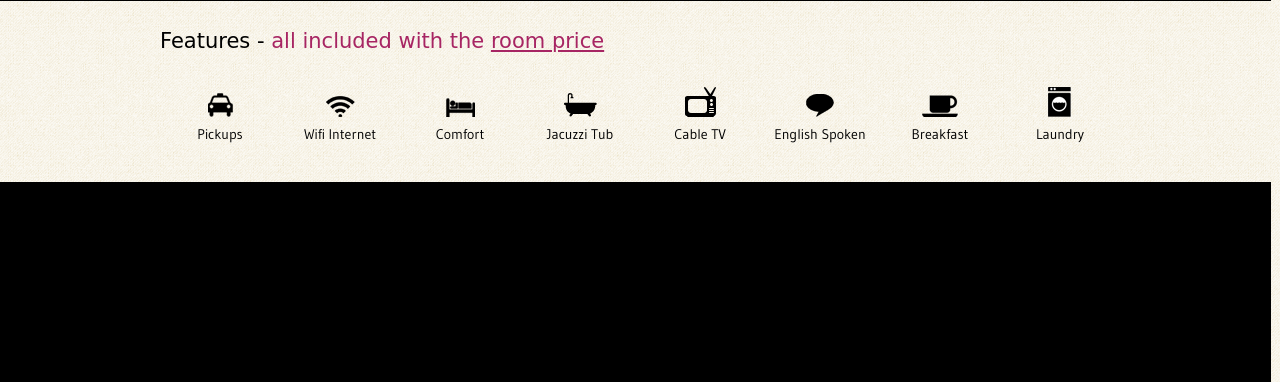
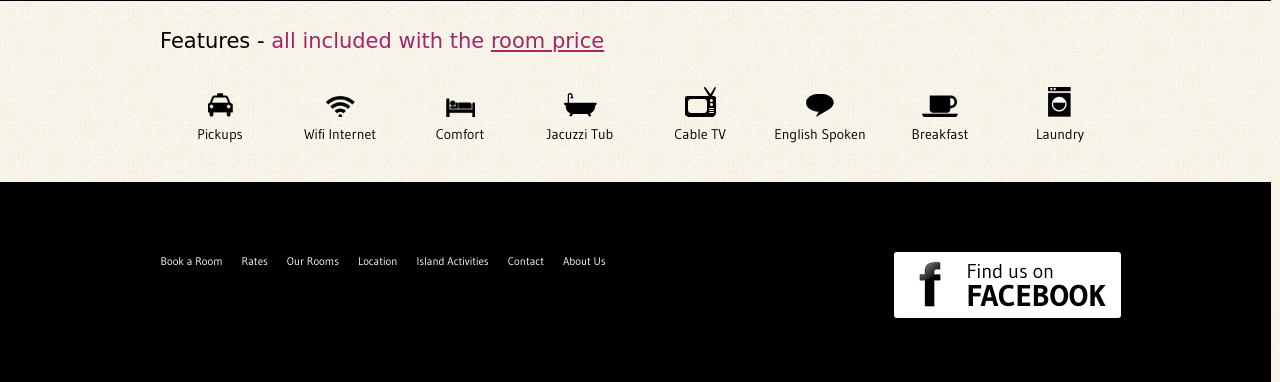
Before and after one commit to SamanthaPT/lucys_bnb, a Python web app: template templates/index.html in a window 1280 px wide. Shown: the part 458-840 px from the top of the page. Run offline with Jinja, Linux system fonts and the light colour scheme; the template is opened without the code that fills it, so the values that code supplies are empty; some web fonts are replaced.

Commit message:
footer menu and facebook link

```diff
--- a/static/css/style.css
+++ b/static/css/style.css
@@ -342,6 +342,10 @@ position: relative;
 
 .ml100 {
  margin-left: 100px;
+ }
+
+ .mt2 {
+ margin-top: 2px;
  }
 
  .mt23 {
@@ -1088,3 +1092,70 @@ background-color: #000;
 height: 200px;
 width: 1271px;
 }
+
+div.footer_menu {
+width: 960px;
+margin-right: auto;
+margin-left: auto;
+padding-left: 10px;
+}
+
+div.footer_menu ul {
+position: relative;
+float: left;
+margin-top: 70px;
+}
+
+div.footer_menu li {
+display: inline;
+margin-right: 15px;
+}
+
+div.footer_menu a {
+text-decoration: none;
+color: #ffffff;
+font-family: 'Gudea', sans-serif;
+font-size: 11px;
+}
+
+div.facebook_btn {
+position: relative;
+float: right;
+margin-top: 70px;
+background-color: #ffffff;
+padding: 7px 15px 7px 0px;
+border-radius: 3px;
+-moz-border-radius: 3px;
+-webkit-border-radius: 3px;
+}
+
+div.facebook_btn p {
+font-family: 'Gudea', sans-serif;
+font-size: 20px;
+color: #000000;
+}
+
+div.facebook_btn span {
+font-weight: 800;
+font-size: 30px;
+}
+
+div.btn_seperator {
+width: 100%;
+height: 2px;
+background-color: #000;
+}
+
+div.facebook_f {
+position: relative;
+float: left;
+width: 72px;
+height: 46px;
+background-image:url(/static/img/facebook_f.png);
+margin-top: 2px;
+}
+
+div.facebook_text {
+position: relative;
+float: left;
+}
--- a/templates/index.html
+++ b/templates/index.html
@@ -150,7 +150,28 @@
 
       <div id="footer_inner_wrapper">
 
-        <div class="footer_bg"></div>
+        <div class="footer_bg">
+			<div class="footer_menu">
+				<ul>
+					<li><a href="/book_room">Book a Room</a></li>
+					<li><a href="/book_room">Rates</a></li>
+					<li><a href="/our_rooms">Our Rooms</a></li>
+					<li><a href="/location">Location</a></li>
+					<li><a href="/activities">Island Activities</a></li>
+					<li><a href="/contact">Contact</a></li>
+					<li><a href="/about_us">About Us</a></li>
+				</ul>
+				<a href="https://www.facebook.com/" target="_new">
+					<div class="facebook_btn">
+						<div class="facebook_f"></div>
+						<div class="facebook_text">
+							<p class="mt2">Find us on </p>
+							<p><span>FACEBOOK</span></p>
+						</div>
+					</div>
+				</a>
+			</div>
+		</div>
 
       </div>
 
```
Also changed, not shown: templates/about_us.html (+22 -1 lines), templates/activities.html (+22 -1 lines), templates/book_room.html (+22 -1 lines), templates/contact.html (+22 -1 lines), templates/location.html (+22 -1 lines), templates/our_rooms.html (+22 -1 lines), static/img/facebook_f.png (added), 2 other files.
